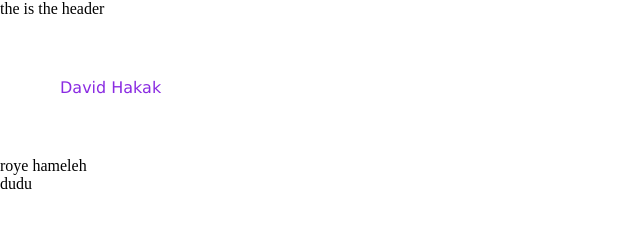
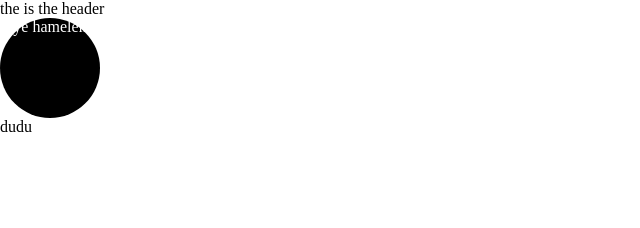
Before and after one commit to noshya/gitStaffProj, a plain HTML site: page team4/index.html in a window 1280 px wide. Shown: the whole page, without its empty margins (0-640 px from the left). Drawn offline with Linux system fonts and the light colour scheme.

Commit message:
Revert "david v0.0.1"

```diff
--- a/team4/index.html
+++ b/team4/index.html
@@ -16,11 +16,9 @@
 
 
     <nav>
-    <div class="david">David Hakak</div>
     <div class="roye">roye hameleh</div>
-    <div class="dudu">dudu</div>
+     <div class="dudu">dudu</div>
     </nav>
-
 
 </body>
 
--- a/team4/style.css
+++ b/team4/style.css
@@ -7,12 +7,6 @@ header {}
 
 nav {}
 
-.david{
-    font-weight: 400;
-    font-family: Verdana, Geneva, Tahoma, sans-serif ;
-    color: blueviolet;
-    padding: 60px;
-
 .roye {
     background-color: black;
     color: white;
@@ -20,5 +14,4 @@ nav {}
     height: 100px;
     border-radius: 50%;
 
-
 }
```
